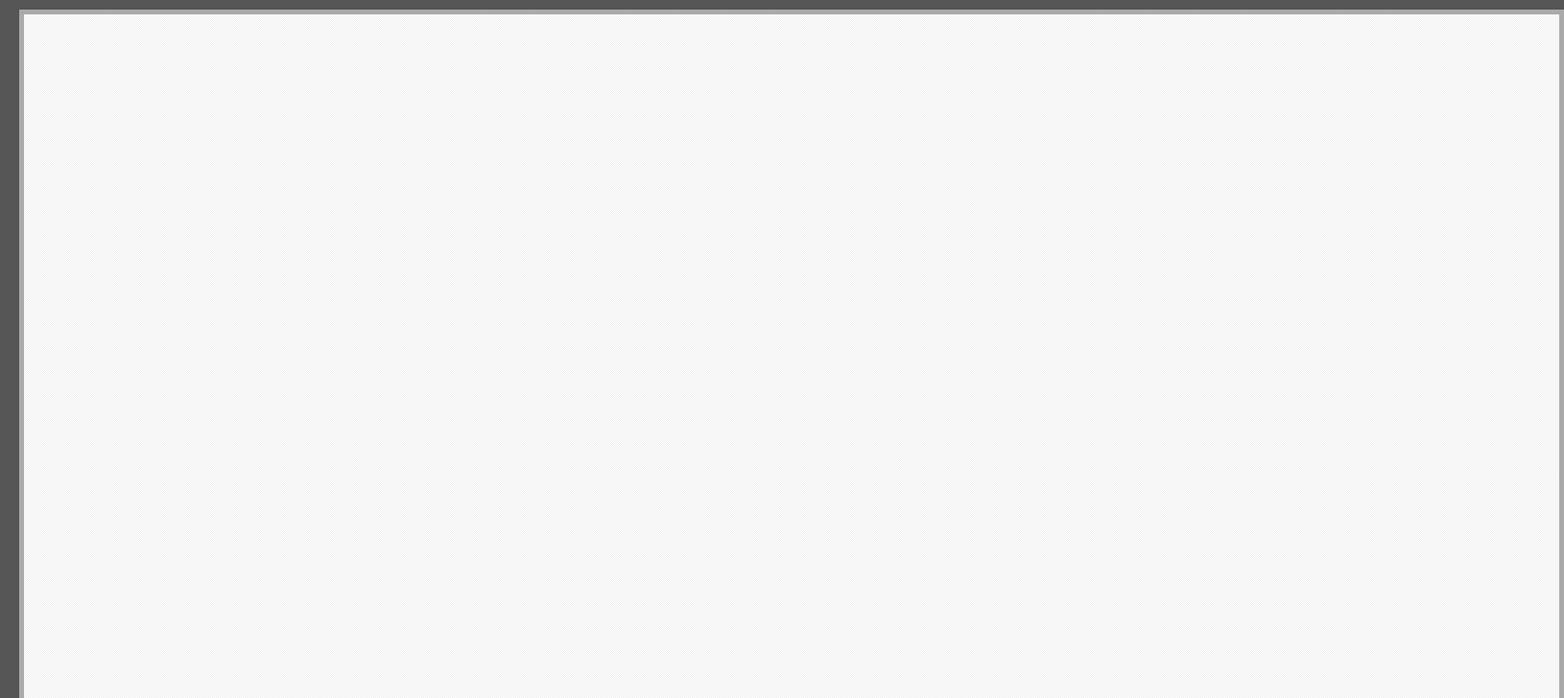
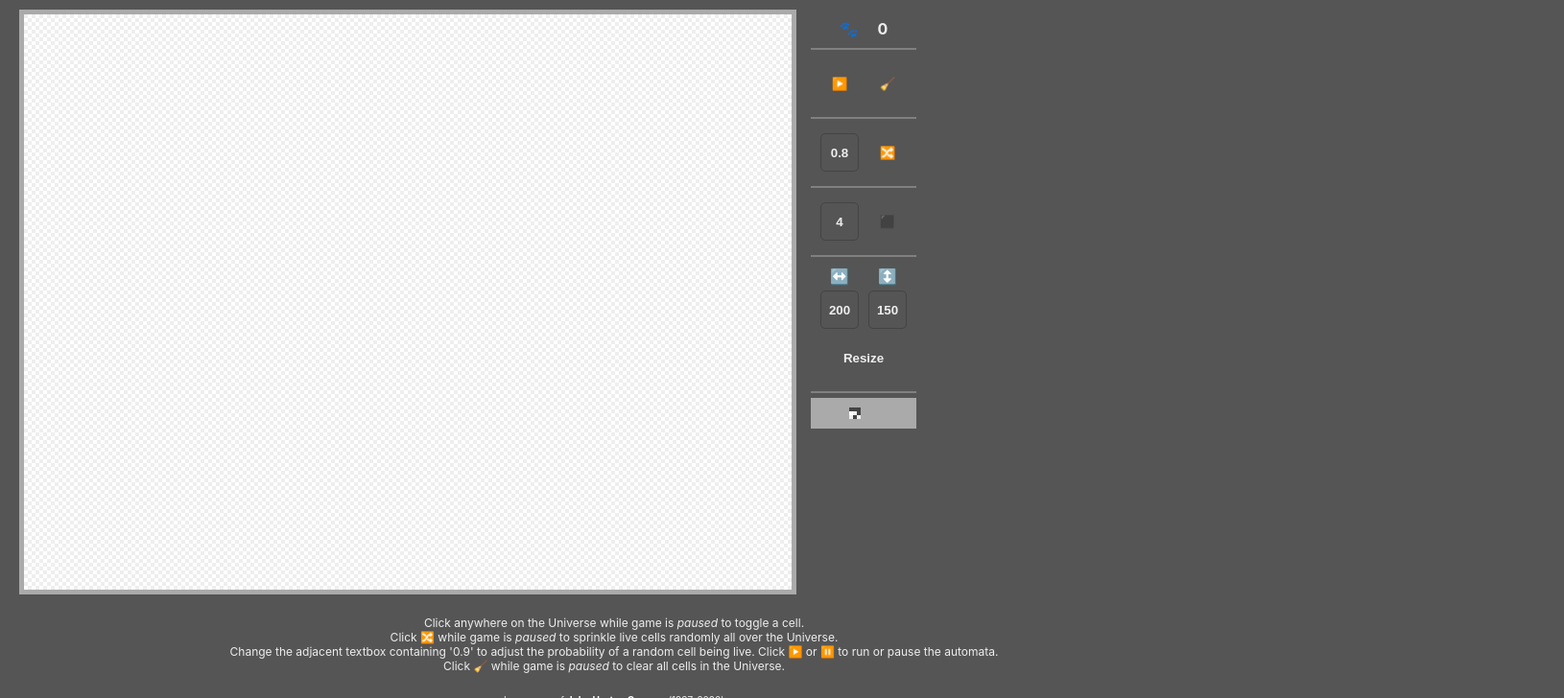
Before and after one commit to sampathsris/game-of-life-original, a React (Create React App) app: page / in a window 1280 px wide. Shown: the top 728 px of the page at 96% size, 1630 px wide, since content can reach past the window. Built offline with nearby package versions, Linux system fonts and the light colour scheme.

Commit message:
Removed timers, refactored, added validations.

```diff
--- a/src/App.js
+++ b/src/App.js
@@ -2,10 +2,9 @@
 import React, { useState, useEffect, useRef } from 'react';
 import { connect } from 'react-redux';
 import ReactGA from 'react-ga';
-import { BG_1, BG_2, CELLWIDTH, LIVE_CELL_COLOR } from './constants';
+import { BG_1, BG_2, CELLWIDTH, DEFAULT_RAND, LIVE_CELL_COLOR } from './constants';
 import { toggleRunning, toggleCell, clear, randomize, setCellSize, resize, LIVE } from './automata';
 import './App.css';
-import { createTimedFunction } from './util';
 
 function Canvas({
     width,
@@ -111,7 +110,7 @@ function Board({
             <Canvas
                 className="board-canvas"
                 width={width} height={height}
-                draw={createTimedFunction('DRAW', draw)}
+                draw={draw}
                 handleClick={handleClick}
             />
         </div>
@@ -192,7 +191,7 @@ function Randomizer({
     running,
     randomize
 }) {
-    const [threshold, setThreshold] = useState(0.9);
+    const [threshold, setThreshold] = useState(DEFAULT_RAND);
 
     return (
         <div id="randomizer">
@@ -209,11 +208,20 @@ function CellSizer({
     setCellSize,
 }) {
     const [size, setSize] = useState(cellSize);
+    const valid = size > 0;
+
+    const handleCellSize = () => {
+        if (!valid) {
+            return;
+        }
+
+        setCellSize(size);
+    };
 
     return (
         <div id="cellsizer">
             <input id="cellsize" type="text" value={size} onChange={e => setSize(e.target.value)} />
-            <button id="setcellsize" onClick={() => setCellSize(size)} title="Set Cell Size">
+            <button id="setcellsize" onClick={handleCellSize} title="Set Cell Size">
                 <span role="img" aria-label="Set Cell Size">⬛</span>
             </button>
         </div>
@@ -228,6 +236,17 @@ function Resizer({
 }) {
     const [resizeToColumns, setResizeToColumns] = useState(columns);
     const [resizeToRows, setResizeToRows] = useState(rows);
+    const changed = columns !== resizeToColumns || rows !== resizeToRows;
+    const valid = resizeToColumns >= 1 && resizeToRows >= 1;
+    const resizable = changed && valid;
+
+    const handleResize = () => {
+        if (!resizable) {
+            return;
+        }
+
+        resize(resizeToColumns, resizeToRows);
+    };
 
     return (
         <div id="resizer">
@@ -240,7 +259,7 @@ function Resizer({
                 <input id="rows" type="text" value={resizeToRows} onChange={e => setResizeToRows(Number(e.target.value))} />
             </div>
             <div>
-                <button id="resize" onClick={() => resize(resizeToColumns, resizeToRows)} className={running ? 'disabled-button' : ''} title="Resize">
+                <button id="resize" onClick={handleResize} className={running ? 'disabled-button' : ''} title="Resize">
                     <span>Resize</span>
                 </button>
             </div>
--- a/src/automata.js
+++ b/src/automata.js
@@ -1,5 +1,3 @@
-import { LIVE_CELL_COLOR } from "./constants";
-import { createTimedFunction } from "./util";
 
 export const LIVE = 1;
 const DEAD = 0;
@@ -238,5 +236,5 @@ export default function createAutomataReducer (columns, rows, cellSize) {
         }
     };
 
-    return createTimedFunction('REDUCER', reducer);
+    return reducer;
 };
--- a/src/constants.js
+++ b/src/constants.js
@@ -1,7 +1,8 @@
 
-export const COLUMNS = 1600;
-export const ROWS = 800;
-export const CELLWIDTH = 1;
+export const COLUMNS = 200;
+export const ROWS = 150;
+export const CELLWIDTH = 4;
 export const LIVE_CELL_COLOR = '#444444';
 export const BG_1 = '#eeeeee';
 export const BG_2 = '#ffffff';
+export const DEFAULT_RAND = 0.8;
--- a/src/index.js
+++ b/src/index.js
@@ -9,6 +9,7 @@ import { createStore } from 'redux';
 import { Provider } from 'react-redux';
 import createAutomataReducer, { evolve } from './automata';
 
+window.data_doNotTime = true;
 const automataReducer = createAutomataReducer(COLUMNS, ROWS, CELLWIDTH);
 const store = createStore(automataReducer);
 
--- a/src/util.js
+++ /dev/null
@@ -1,15 +0,0 @@
-export function createTimedFunction(label, fn) {
-    let totalTime = 0;
-    let totalRuns = 0;
-
-    return (...params) => {
-        const start = performance.now();
-        const ret = fn(...params);
-        const end = performance.now();
-        const time = end - start;
-        totalTime += time;
-        totalRuns += 1;
-        console.log(`${label}>> last run: ${time}, average: ${totalTime / totalRuns}`);
-        return ret;
-    };
-}
```
